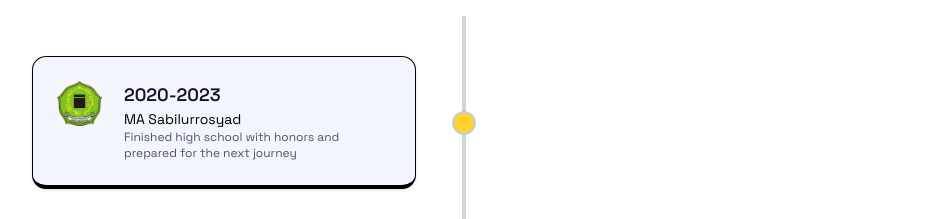
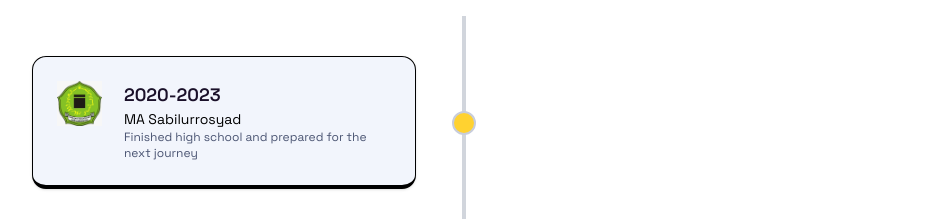
Before and after one commit to RamdlanFaqih/ramfaq, a Next.js app: page / in a window 1280 px wide. Shown: the part 960-1179 px from the top of the page, without its empty margins (176-1103 px from the left). Built offline with nearby package versions, Linux system fonts and the light colour scheme.

Commit message:
update timeline

```diff
--- a/src/components/pages/LandingPage/modules/Timeline.tsx
+++ b/src/components/pages/LandingPage/modules/Timeline.tsx
@@ -9,7 +9,7 @@ const timelineData = [
   {
     year: "2020-2023",
     title: "MA Sabilurrosyad",
-    description: "Finished high school with honors and prepared for the next journey",
+    description: "Finished high school and prepared for the next journey",
     img: "/images/sabilurrosyad.jpg",
     href: 'https://www.instagram.com/masosissbr/'
   },
```
